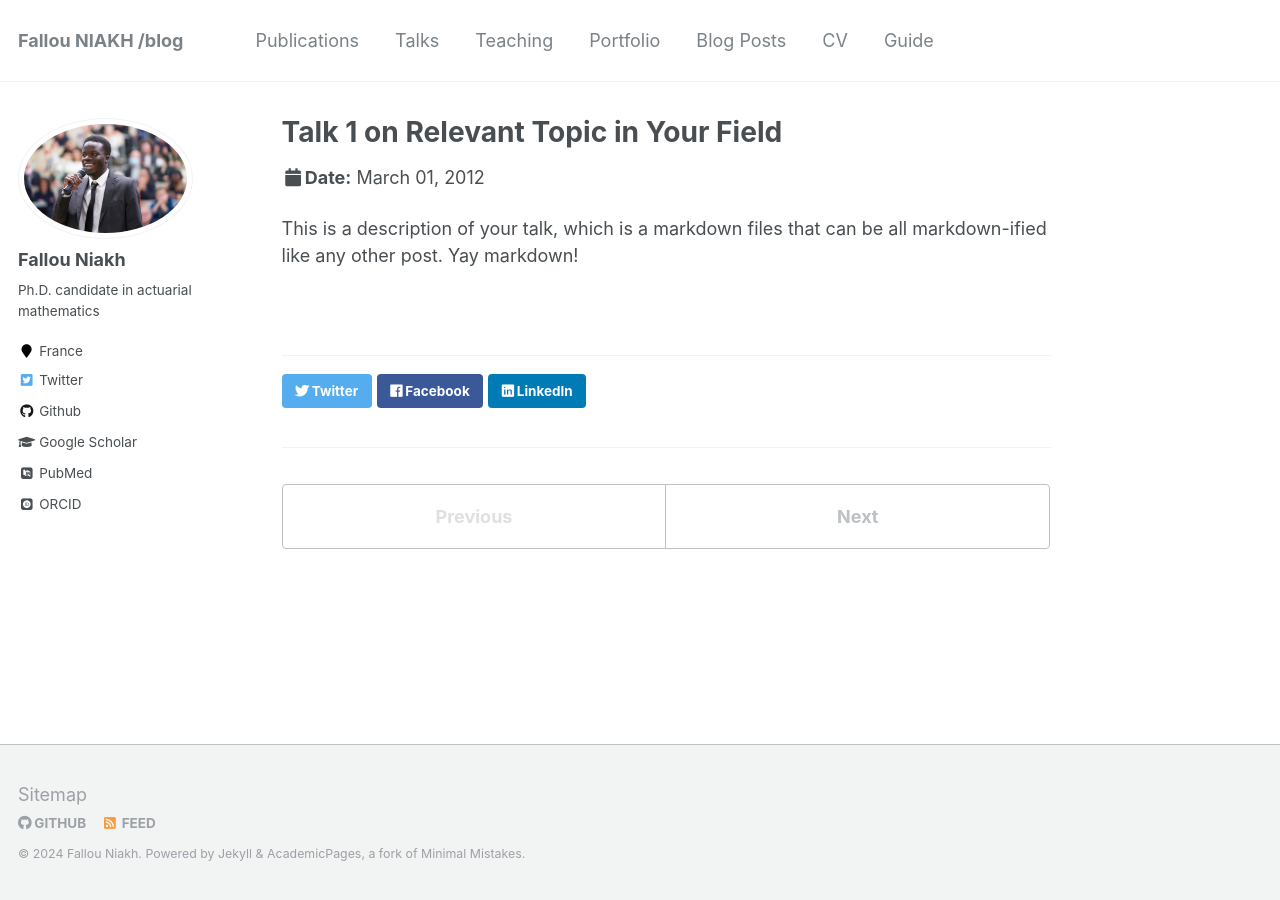
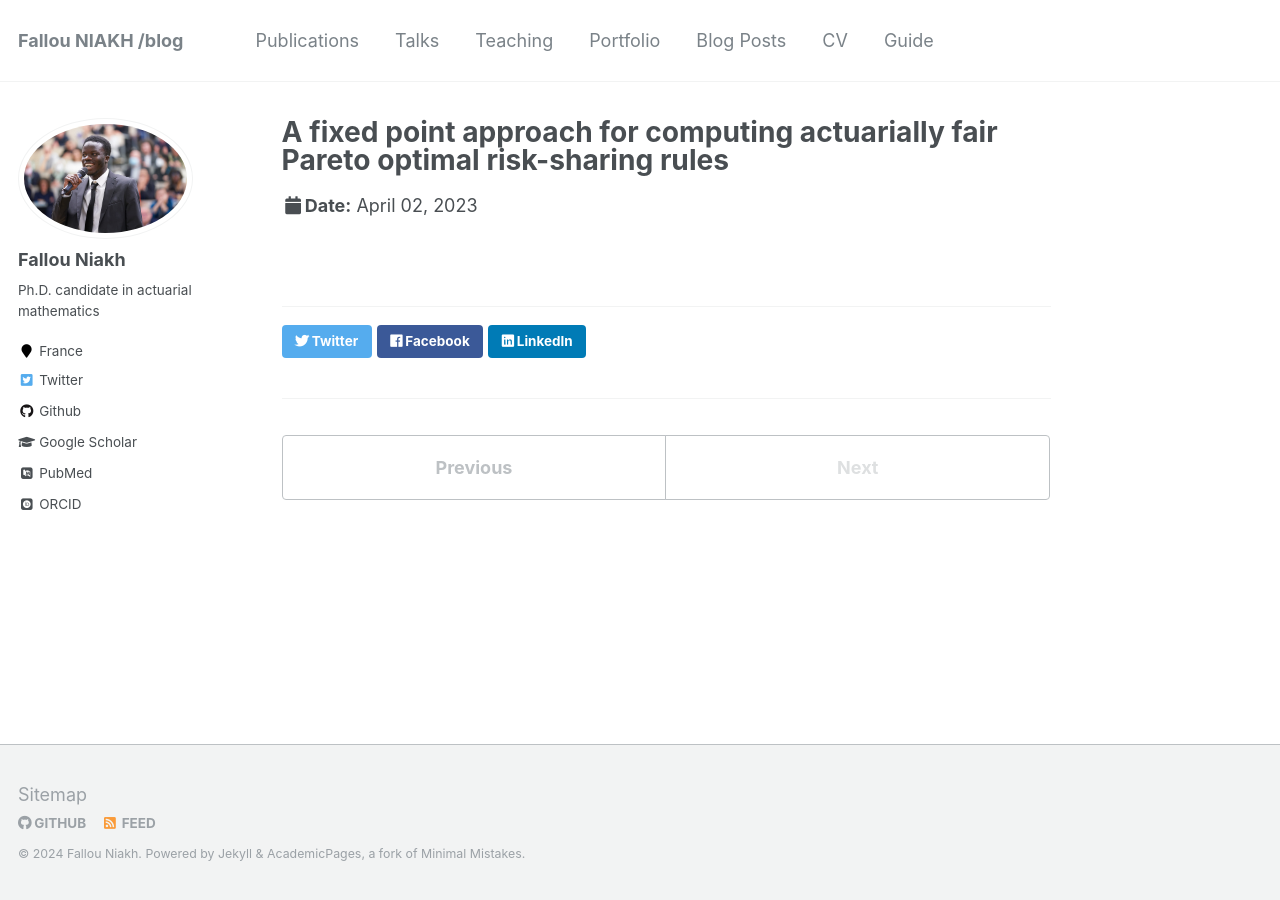
Before and after one commit to FNIAKH/fniakh.github.io, a Jekyll site: the page built from _talks/2012-03-01-talk-1.md, in a window 1280 px wide. Built offline with Jekyll 4.4.1, drawn with Linux system fonts in a browser that asks for light colours; some web fonts are replaced.

Commit message:
Update 2012-03-01-talk-1.md

```diff
--- a/_talks/2012-03-01-talk-1.md
+++ b/_talks/2012-03-01-talk-1.md
@@ -1,11 +1,10 @@
 ---
-title: "Talk 1 on Relevant Topic in Your Field"
+title: "A fixed point approach for computing actuarially fair Pareto
+optimal risk-sharing rules"
 collection: talks
 type: "Talk"
 permalink: /talks/2012-03-01-talk-1
-venue: "UC San Francisco, Department of Testing"
-date: 2012-03-01
-location: "San Francisco, California"
+venue: "Valencia, Spain"
+date: 2023-04-02
+location: "Valencia, Spain"
 ---
-
-This is a description of your talk, which is a markdown files that can be all markdown-ified like any other post. Yay markdown!
```
